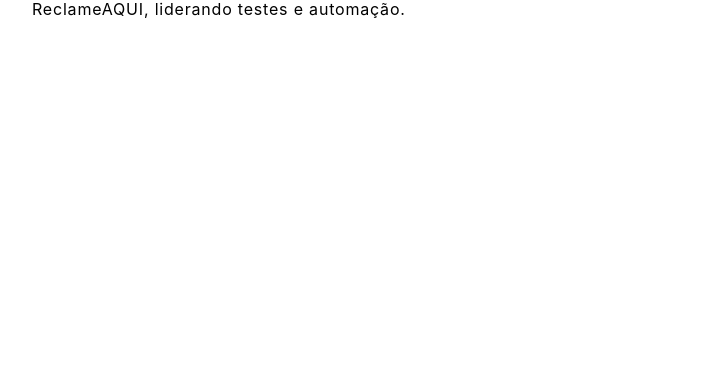
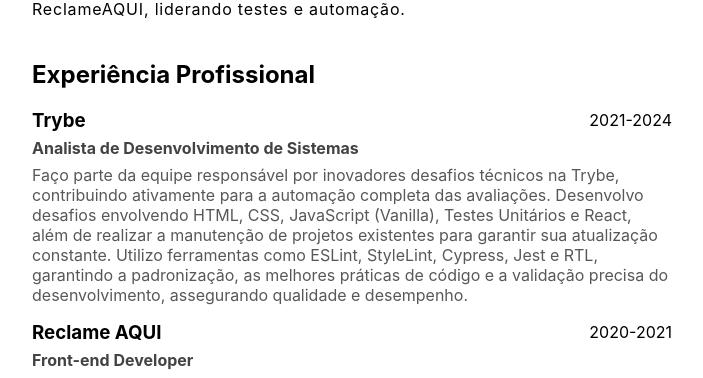
Before and after one commit to cpwaldow/cv, a React (Vite) app: page / in a window 1280 px wide. Shown: the part 526-904 px from the top of the page, without its empty margins (288-991 px from the left). Before the commit the page ends 800 px from the top, so only its background shows below. Built offline with nearby package versions, Linux system fonts and the light colour scheme; the HTML template or start-up script is replaced by a standard one.

Commit message:
criando componente de experiência profissional

```diff
--- a/src/App.jsx
+++ b/src/App.jsx
@@ -1,6 +1,7 @@
 import './App.css';
 import About from './components/About';
 import Header from './components/Header';
+import WorkExperience from './components/WorkExperience';
 
 function App() {
   return (
@@ -8,6 +9,7 @@
       <Header />
       <main className='container'>
         <About />
+        <WorkExperience />
       </main>
     </>
   );
--- /dev/null
+++ b/src/components/WorkExperience/index.jsx
@@ -0,0 +1,16 @@
+import './work-experience.css';
+import { experiences } from '../../utils/experience';
+import XpInfo from '../XpInfo';
+
+const WorkExperience = () => {
+  return (
+    <section className='work-experience__container'>
+      <h2 className='work-experience__title'>Experiência Profissional</h2>
+      {experiences.map((xp) => (
+        <XpInfo info={xp} key={xp.date} />
+      ))}
+    </section>
+  );
+};
+
+export default WorkExperience;
--- /dev/null
+++ b/src/components/WorkExperience/work-experience.css
@@ -0,0 +1,7 @@
+.work-experience__container {
+  margin-bottom: 40px;
+}
+
+.work-experience__title {
+  margin-bottom: 20px;
+}
--- /dev/null
+++ b/src/components/XpInfo/index.jsx
@@ -0,0 +1,17 @@
+import './xp-info.css';
+
+const XpInfo = ({ info }) => {
+  const { company, title, date, description } = info;
+  return (
+    <section className='xp-info__container'>
+      <div className='xp-info__company-date xp-info--small-margin-bt'>
+        <h3>{company}</h3>
+        <p>{date}</p>
+      </div>
+      <h4 className='xp-info--small-margin-bt xp-info__job-title'>{title}</h4>
+      <p className='xp-info__job-description'>{description}</p>
+    </section>
+  );
+};
+
+export default XpInfo;
--- /dev/null
+++ b/src/components/XpInfo/xp-info.css
@@ -0,0 +1,21 @@
+.xp-info__container {
+  margin-bottom: 1rem;
+}
+
+.xp-info__company-date {
+  display: flex;
+  align-items: center;
+  justify-content: space-between;
+}
+
+.xp-info--small-margin-bt {
+  margin-bottom: 0.4rem;
+}
+
+.xp-info__job-title {
+  color: #434343;
+}
+
+.xp-info__job-description {
+  color: #585858;
+}
--- /dev/null
+++ b/src/utils/experience.js
@@ -0,0 +1,23 @@
+export const experiences = [
+  {
+    company: 'Trybe',
+    title: 'Analista de Desenvolvimento de Sistemas',
+    date: '2021-2024',
+    description:
+      'Faço parte da equipe responsável por inovadores desafios técnicos na Trybe, contribuindo ativamente para a automação completa das avaliações. Desenvolvo desafios envolvendo HTML, CSS, JavaScript (Vanilla), Testes Unitários e React, além de realizar a manutenção de projetos existentes para garantir sua atualização constante. Utilizo ferramentas como ESLint, StyleLint, Cypress, Jest e RTL, garantindo a padronização, as melhores práticas de código e a validação precisa do desenvolvimento, assegurando qualidade e desempenho.',
+  },
+  {
+    company: 'Reclame AQUI',
+    title: 'Front-end Developer',
+    date: '2020-2021',
+    description:
+      'Desenvolvi minhas competências em desenvolvimento de software ao projetar novas funcionalidades e realizar manutenção de códigos em frameworks como AngularJS, ReactJS e VueJS. Também adquiri conhecimento em desenvolvimento Ágil, o que me permitiu trabalhar de forma mais eficiente e colaborativa em projetos de equipe.',
+  },
+  {
+    company: 'Reclame AQUI',
+    title: 'Quality Assurance',
+    date: '2019-2020',
+    description:
+      'Durante o dia-a-dia, aplicamos uma ampla variedade de testes, incluindo funcional, unidade, integração, usabilidade, caixa preta, regressão e manutenção. Tivemos o privilégio de contribuir para projetos significativos, como o site Reclame AQUI, Checkout, RAV, Trustvox e Prêmio Reclame AQUI.',
+  },
+];
```
